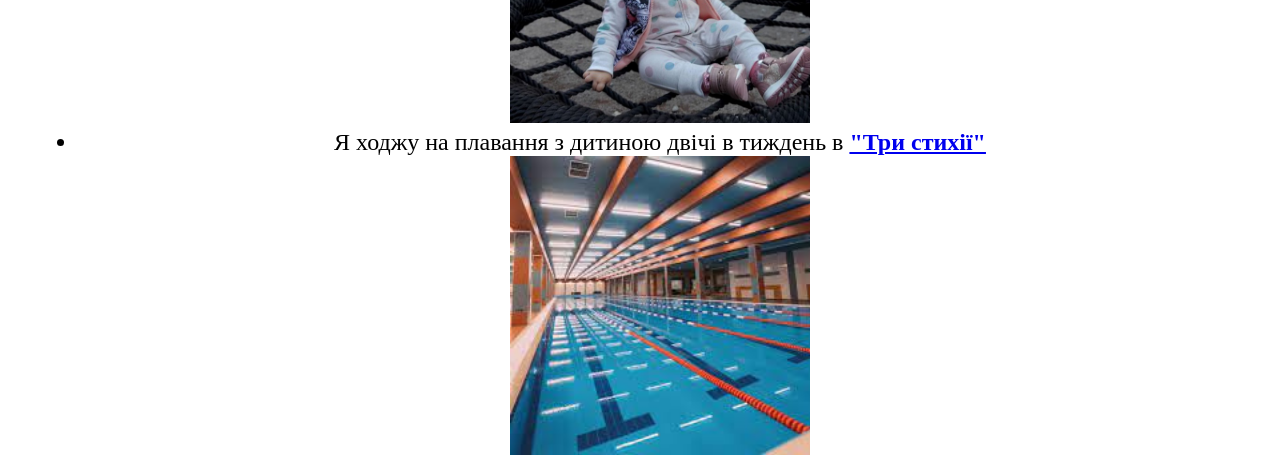
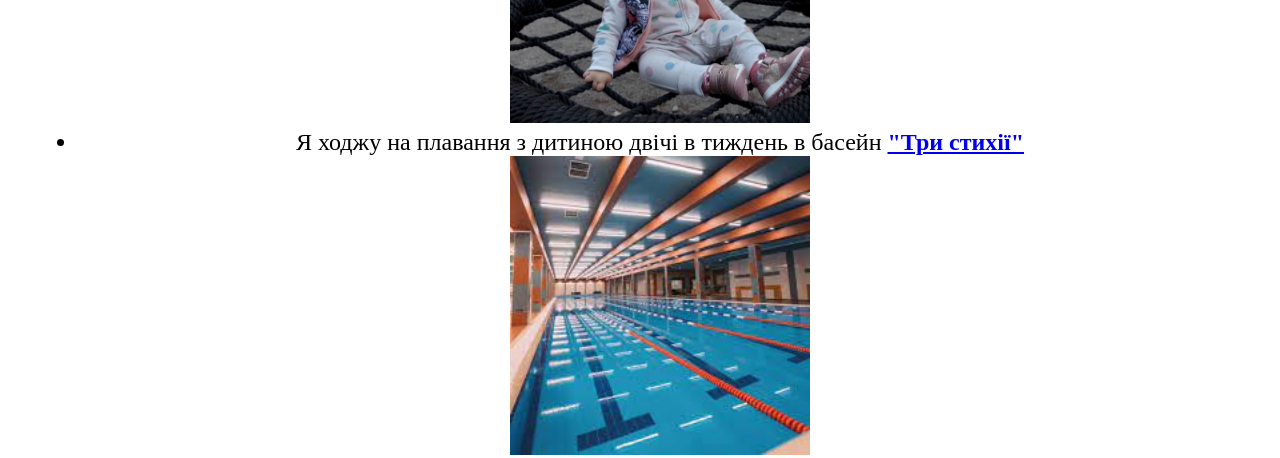
Before and after one commit to PavloSaliuk/HTML-landing, a plain HTML site: page Homework_02_02_2023/index.html in a window 1280 px wide. Shown: the part 1540-1998 px from the top of the page. Drawn offline with Linux system fonts and the light colour scheme.

Commit message:
Sample html new code

```diff
--- a/Homework_02_02_2023/index.html
+++ b/Homework_02_02_2023/index.html
@@ -29,7 +29,7 @@
         <li>У мене є прекрасна донечка <a href="https://instagram.com/baby_andriana2021?igshid=OGQ2MjdiOTE=" target="_blank"><b>Андріана</b> </a>
       </li>
       <img src="images/Andriana.jpg" alt="Andriana" style="max-width: 300px;">
-      <li>Я ходжу на плавання з дитиною двічі в тиждень в <a href="https://trystyhii.com.ua/" target="_blank" ><b>"Три стихії"</b> </a> </li>
+      <li>Я ходжу на плавання з дитиною двічі в тиждень в басейн <a href="https://trystyhii.com.ua/" target="_blank" ><b>"Три стихії"</b> </a> </li>
       <img src="images/Tru styhii.jpeg" alt="3 stuhii photo" style="width: 300px;">
       <li>Люблю переглядати навчальні відео на тему ІТ в <a href="https://www.youtube.com/@programmingmentorua" target="_blank"> <b>YouTube</b> </a></li>
       <img src="images/youtube.jpeg" alt="YouTube" style="max-width: 300px;">
```
